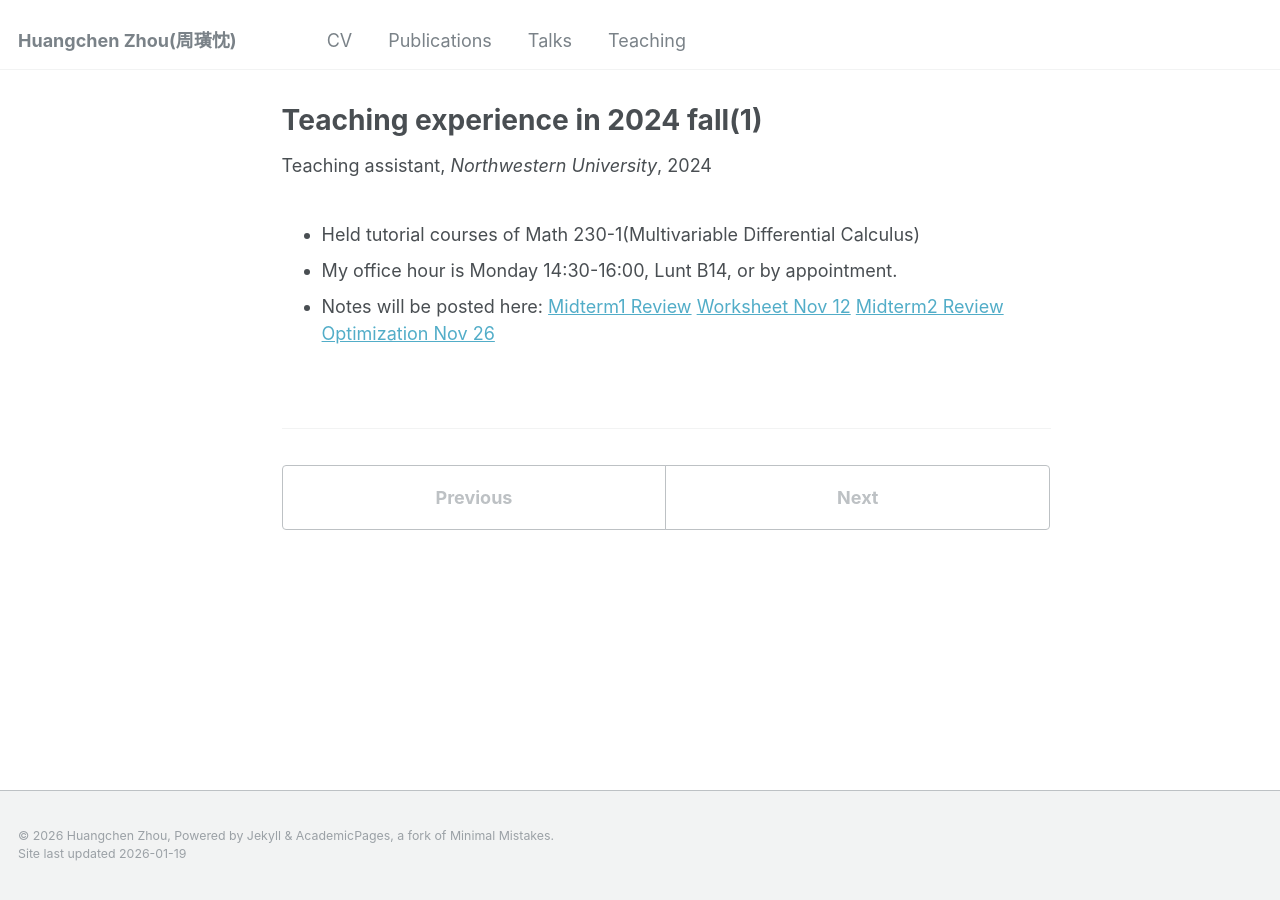
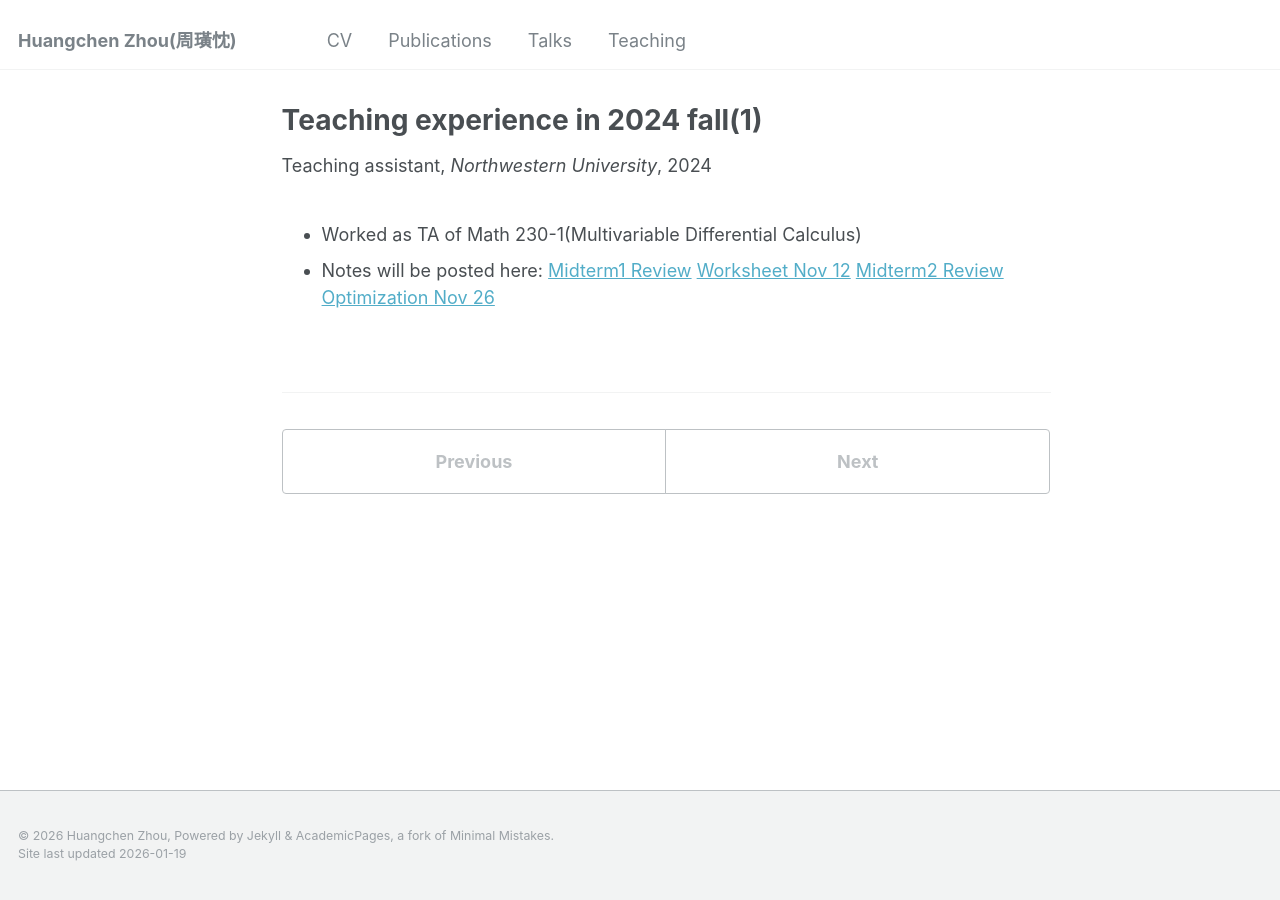
Before and after one commit to zhc515/zhc515.github.io, a Jekyll site: the page built from _teaching/2024-fall-teaching-1.md, in a window 1280 px wide. Built offline with Jekyll 4.4.1, drawn with Linux system fonts in a browser that asks for light colours.

Commit message:
Update 2024-fall-teaching-1.md

```diff
--- a/_teaching/2024-fall-teaching-1.md
+++ b/_teaching/2024-fall-teaching-1.md
@@ -8,8 +8,7 @@ date: Sep 2024-Dec 2024
 location: "Evanston, US"
 ---
 
-- Held tutorial courses of Math 230-1(Multivariable Differential Calculus)
-- My office hour is Monday 14:30-16:00, Lunt B14, or by appointment.
+- Worked as TA of Math 230-1(Multivariable Differential Calculus)
 - Notes will be posted here:
   [Midterm1 Review](http://zhc515.github.io/files/Math_230_mid1_review.pdf)
   [Worksheet Nov 12](http://zhc515.github.io/files/Math_230_1_worksheet_annotated.pdf)
```
